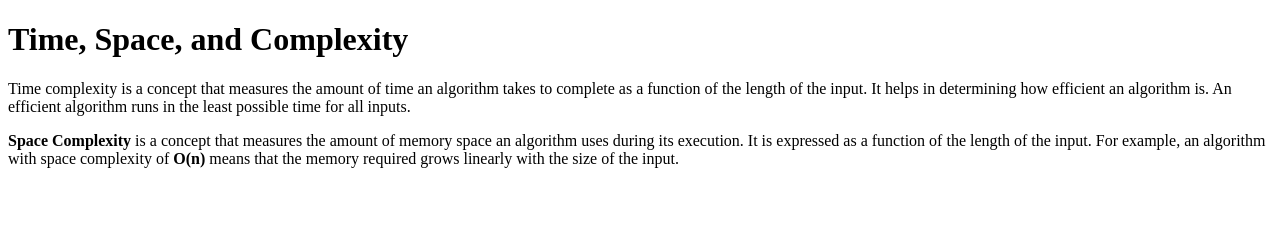
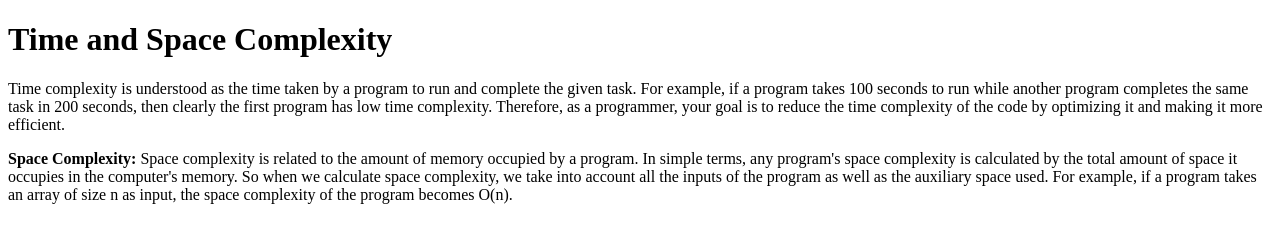
Before and after one commit to acciojob/time-and-space-complexity-akeeb12, a website: page main.html in a window 1280 px wide. Drawn offline with Linux system fonts and the light colour scheme.

Commit message:
created a submission

```diff
--- a/main.html
+++ b/main.html
@@ -1,19 +1,16 @@
 <!DOCTYPE html>
-<html lang="en">
+
+<html>
+
 <head>
-    <meta charset="UTF-8">
-    <meta name="viewport" content="width=device-width, initial-scale=1.0">
-    <title>Time and Space Complexity</title>
+	<link rel="stylesheet" href="styles.css">
 </head>
+
 <body>
-    <!-- Ensure the h1 element is present -->
-    <h1>Time, Space, and Complexity</h1>
-
-    <p>
-        Time complexity is a concept that measures the amount of time an algorithm takes to complete as a function of the length of the input. It helps in determining how efficient an algorithm is. An efficient algorithm runs in the least possible time for all inputs.
-    </p>
-
-    <p><b>Space Complexity</b> is a concept that measures the amount of memory space an algorithm uses during its execution. It is expressed as a function of the length of the input. For example, an algorithm with space complexity of <b>O(n)</b> means that the memory required grows linearly with the size of the input.
-    </p>
-</body>
+	<!-- the entire body must be written by student -->
+    <script type="text/javascript" src="./script.js">
+</script>
+<h1>Time and Space Complexity</h1>
+	<p>Time complexity is understood as the time taken by a program to run and complete the given task. For example, if a program takes 100 seconds to run while another program completes the same task in 200 seconds, then clearly the first program has low time complexity. Therefore, as a programmer, your goal is to reduce the time complexity of the code by optimizing it and making it more efficient.</p>
+	<p><b>Space Complexity:</b> Space complexity is related to the amount of memory occupied by a program. In simple terms, any program's space complexity is calculated by the total amount of space it occupies in the computer's memory. So when we calculate space complexity, we take into account all the inputs of the program as well as the auxiliary space used. For example, if a program takes an array of size n as input, the space complexity of the program becomes O(n).</p>
 </html>
```
